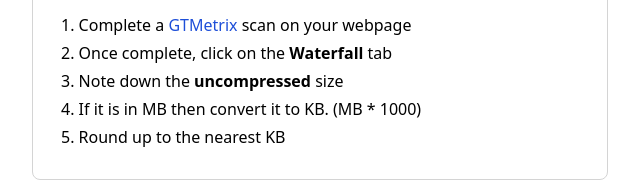
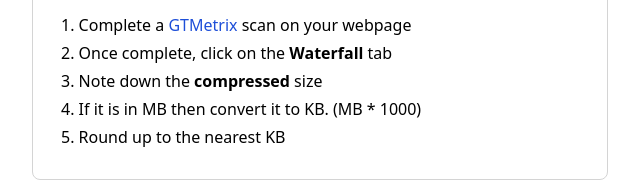
Before and after one commit to cemalokten/page-size, a Preact app in the folder client/: page / in a window 1280 px wide. Shown: the part 1819-2001 px from the top of the page, without its empty margins (0-640 px from the left). Built offline with nearby package versions, Linux system fonts and the light colour scheme; no server answers.

Commit message:
Update size

```diff
--- a/client/src/app.tsx
+++ b/client/src/app.tsx
@@ -57,7 +57,7 @@ export function App() {
     <>
       <header className="flex gap-3 mb-5">
         <img
-          src={`${SERVER}/api/badge/65/purple`}
+          src={`${SERVER}/api/badge/26/purple`}
           alt="Page-size badge"
           style="height: 25px"
         />
@@ -183,7 +183,7 @@ export function App() {
               2. Once complete, click on the <strong>Waterfall</strong> tab
             </li>
             <li>
-              3. Note down the <strong>uncompressed</strong> size
+              3. Note down the <strong>compressed</strong> size
             </li>
             <li>4. If it is in MB then convert it to KB. (MB * 1000)</li>
             <li>5. Round up to the nearest KB</li>
```
